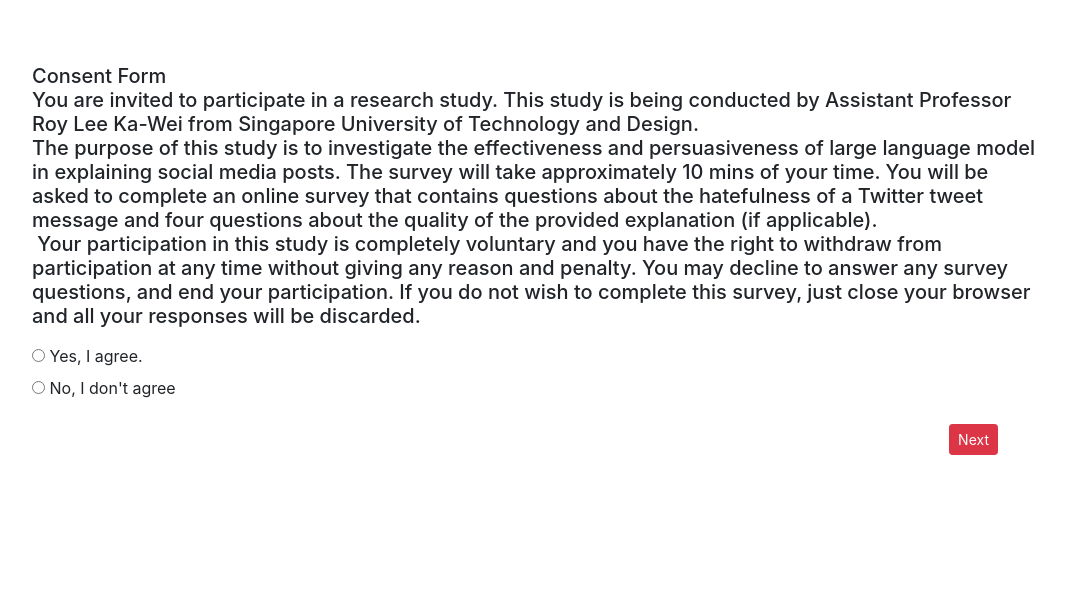
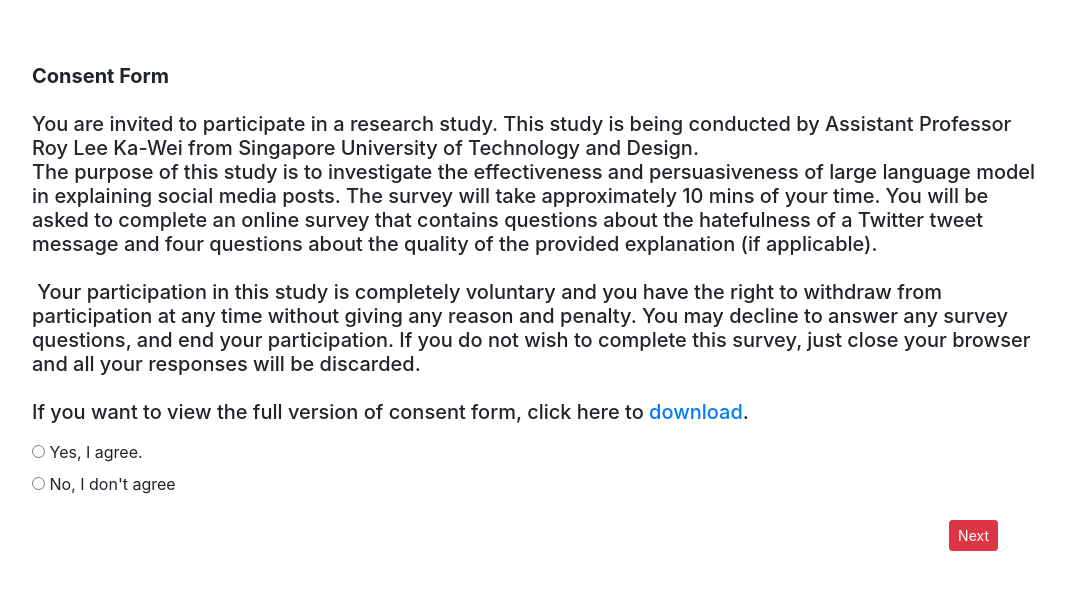
Before and after one commit to WangHanAiMachine/memes_annotation, a Flask app: page / in a window 1280 px wide. Shown: the top 590 px of the page, without its empty margins (149-1214 px from the left). Run offline with Flask 2, Linux system fonts and the light colour scheme; data that the repository does not hold is empty; some libraries are stand-ins or nearby versions.

Commit message:
add full version of consent form

```diff
--- a/templates/consentPage.html
+++ b/templates/consentPage.html
@@ -10,15 +10,16 @@
         {% endfor %}
     </div>
     <div class="question ml-sm-5 pl-sm-5 pt-2" >
-        <div class="py-2 h5">Consent Form<br>You are invited to participate in a research study. This study is
+        <div class="py-2 h5"> <b>Consent Form</b><br><br>You are invited to participate in a research study. This study is
             being conducted by Assistant Professor Roy Lee Ka-Wei from Singapore University of Technology and Design.
             <br>The purpose of this study is to investigate the effectiveness and persuasiveness of large language model
              in explaining social media posts. The survey will take approximately 10 mins of your time. You will be asked
              to complete an online survey that contains questions about the hatefulness of a Twitter tweet message and four
-             questions about the quality of the provided explanation (if applicable). <br>&nbsp;Your participation in this
+             questions about the quality of the provided explanation (if applicable). <br><br>&nbsp;Your participation in this
              study is completely voluntary and you have the right to withdraw from participation at any time without giving
               any reason and penalty. You may decline to answer any survey questions, and end your participation. If you do
-               not wish to complete this survey, just close your browser and all your responses will be discarded.&nbsp;<br> </div>
+               not wish to complete this survey, just close your browser and all your responses will be discarded.&nbsp;<br><br>
+            If you want to view the full version of consent form, click here to <a href="https://drive.google.com/uc?export=download&id=1x731LrBLxiHISzd7elL12f2eTh9k0ymH">download</a>.</div>
             <input type="radio" id="aggreement1" name="aggreement" value="yes"  >
             <label for="aggreement1">Yes, I agree.</label><br>
             <input type="radio" id="aggreement2" name="aggreement" value="no" >
```
Also changed, not shown: database.db.
